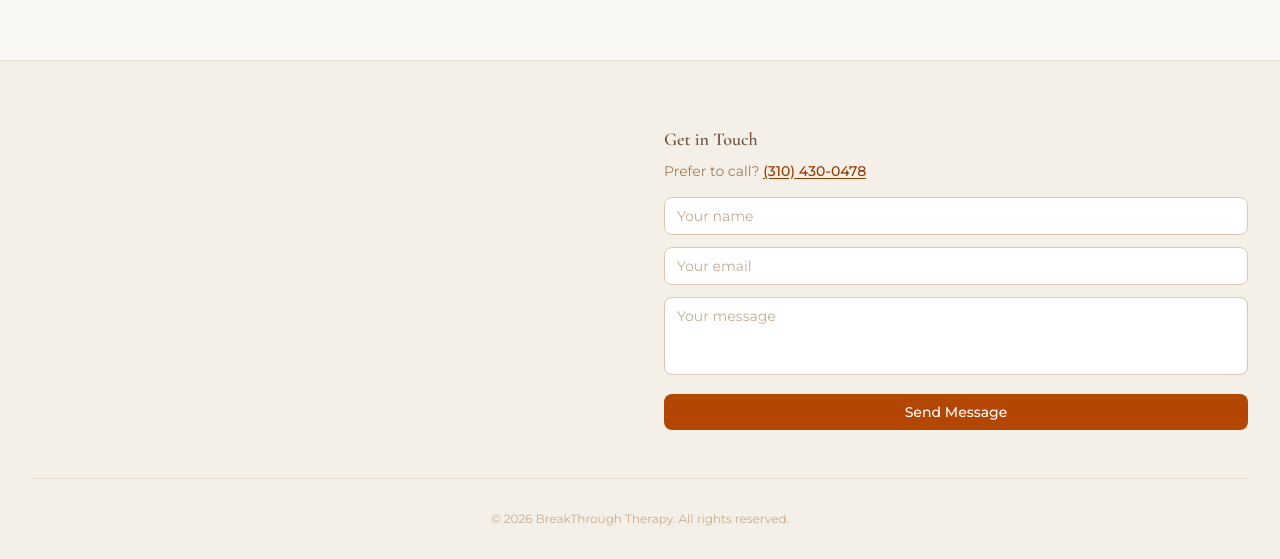
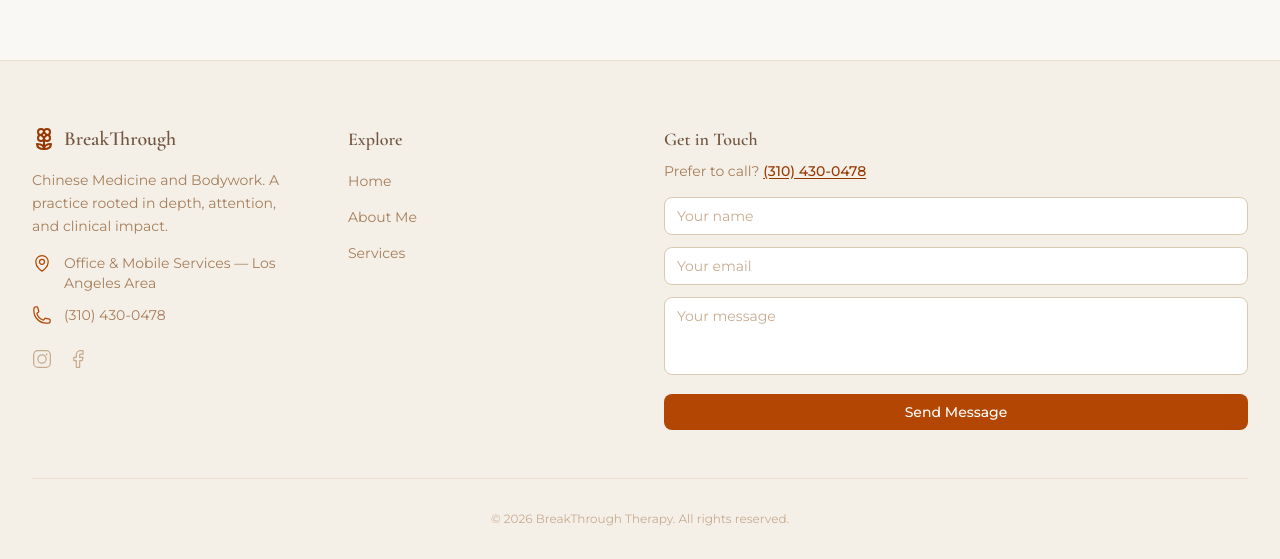
Before and after one commit to malacm/breakthrough-therapy, a React (Vite) app: page /services in a window 1280 px wide. Shown: the part 3123-3682 px from the top of the page. Built offline with nearby package versions, Linux system fonts and the light colour scheme.

Commit message:
remove footer animations

```diff
--- a/components/Footer.tsx
+++ b/components/Footer.tsx
@@ -4,7 +4,6 @@
 import { Flower2 } from 'lucide-react';
 import { ContactForm } from './ContactForm';
 import { PHONE_DISPLAY, PHONE_TEL } from '../constants';
-import { useStaggerReveal } from '../lib/useGsap';
 
 const InstagramIcon: React.FC<React.SVGProps<SVGSVGElement>> = (props) => (
   <svg xmlns="http://www.w3.org/2000/svg" fill="none" viewBox="0 0 24 24" stroke="currentColor" strokeWidth={1.5} {...props}>
@@ -21,21 +20,13 @@
 );
 
 export const Footer: React.FC = () => {
-  const columnsRef = useStaggerReveal<HTMLDivElement>({
-    childSelector: '.footer-col',
-    y: 30,
-    stagger: 0.1,
-    start: 'top 90%',
-    skipBelowWidth: 768,
-  });
-
   return (
     <footer className="bg-earth-100 pt-16 pb-8 border-t border-earth-200">
       <div className="max-w-7xl mx-auto px-4 sm:px-6 lg:px-8">
-        <div ref={columnsRef} className="grid grid-cols-1 md:grid-cols-4 gap-12 mb-12">
+        <div className="grid grid-cols-1 md:grid-cols-4 gap-12 mb-12">
 
           {/* Brand */}
-          <div className="footer-col col-span-1 md:col-span-1">
+          <div className="col-span-1 md:col-span-1">
             <div className="flex items-center gap-2 mb-4">
               <Flower2 className="h-6 w-6 shrink-0 min-w-[1.5rem] text-autumn-700" />
               <span className="font-serif text-xl font-bold text-earth-800">BreakThrough</span>
@@ -64,7 +55,7 @@
           </div>
 
           {/* Quick Links */}
-          <div className="footer-col">
+          <div>
             <h3 className="font-serif text-lg font-semibold text-earth-800 mb-4">Explore</h3>
             <ul className="space-y-3">
               <li><NavLink to="/" className="text-earth-600 hover:text-autumn-700 text-sm">Home</NavLink></li>
@@ -73,7 +64,7 @@
             </ul>
           </div>
 
-          {/* Contact Form — intentionally NOT in the staggered reveal (no .footer-col class) */}
+          {/* Contact Form */}
           <div id="contact" className="col-span-1 md:col-span-2 scroll-mt-24">
             <h3 className="font-serif text-lg font-semibold text-earth-800 mb-2">Get in Touch</h3>
             <p className="text-earth-600 text-sm mb-4">
```
